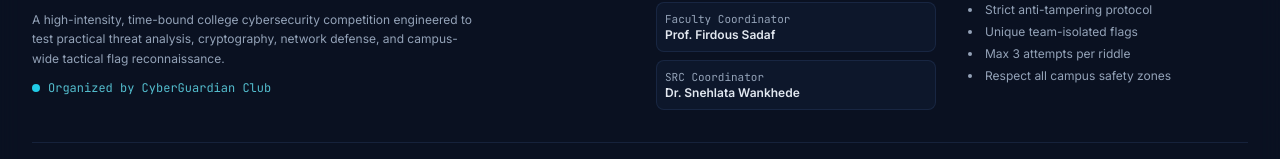
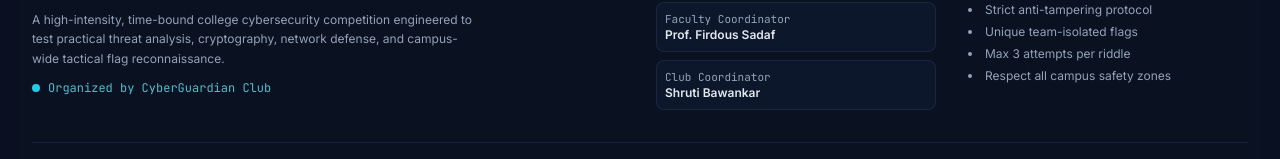
Before and after one commit to bawankarshruti4411/Security_Jeopardy, a React (Vite) app in the folder client/: page / in a window 1280 px wide. Shown: the part 1993-2152 px from the top of the page. Built offline with nearby package versions, Linux system fonts and the light colour scheme; no server answers.

Commit message:
Update SRC Coordinator to Club Coordinator

```diff
--- a/client/src/components/Footer.tsx
+++ b/client/src/components/Footer.tsx
@@ -37,8 +37,8 @@ export const Footer: React.FC = () => {
                 <div className="font-semibold text-slate-200">Prof. Firdous Sadaf</div>
               </div>
               <div className="p-2 rounded-lg bg-cyber-card/60 border border-cyber-border/70">
-                <div className="text-[11px] text-slate-400 font-mono">SRC Coordinator</div>
-                <div className="font-semibold text-slate-200">Dr. Snehlata Wankhede</div>
+                <div className="text-[11px] text-slate-400 font-mono">Club Coordinator</div>
+                <div className="font-semibold text-slate-200">Shruti Bawankar</div>
               </div>
             </div>
           </div>
```
